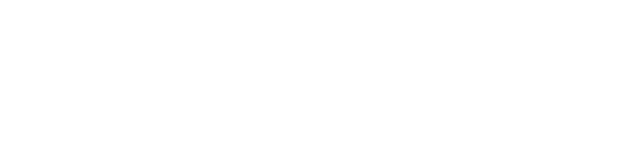
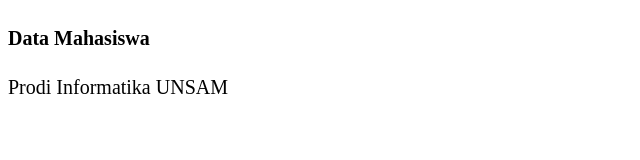
Before and after one commit to Ando1407/test, a plain HTML site: page test.html in a window 1280 px wide. Shown: the whole page, without its empty margins (0-640 px from the left). Drawn offline with Linux system fonts and the light colour scheme.

Commit message:
edit test.html di branch master

```diff
--- a/test.html
+++ b/test.html
@@ -11,6 +11,9 @@
 
 <body>
 
+    <h4>Data Mahasiswa</h4>
+    <p>Prodi Informatika UNSAM</p>
+
 </body>
 
 </html>
```
